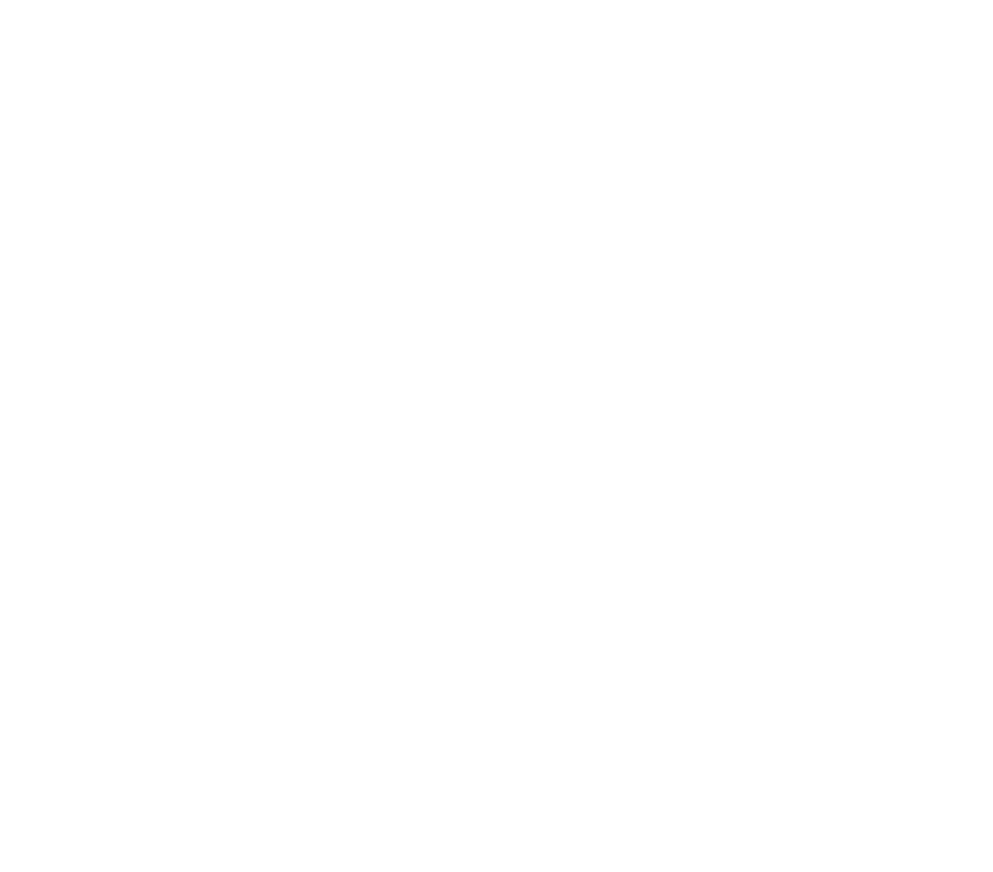
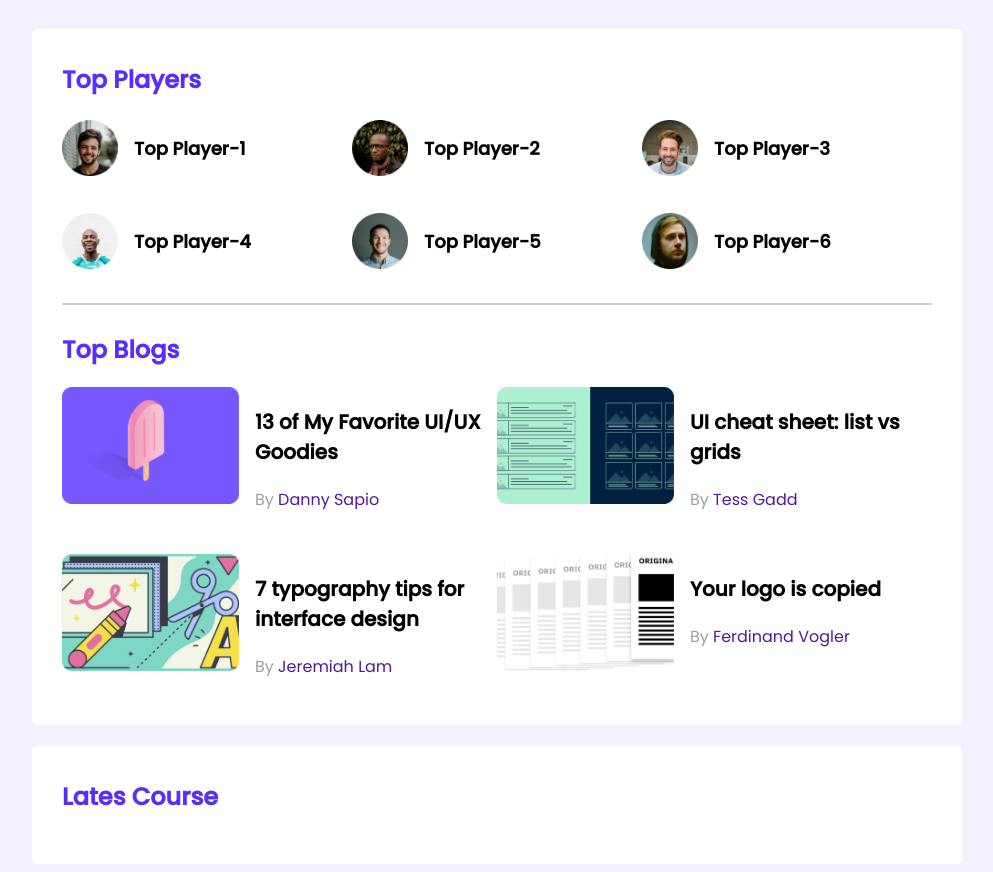
Before and after one commit to ihsanulcode/leader-board-css3, a plain HTML site: page index.html in a window 1280 px wide. Shown: the whole page, without its empty margins (143-1136 px from the left). Before the commit the page ends 800 px from the top, so only its background shows below. Drawn offline with Linux system fonts and the light colour scheme.

Commit message:
Top-sections

```diff
--- a/index.html
+++ b/index.html
@@ -6,10 +6,96 @@
     <meta http-equiv="X-UA-Compatible" content="IE=edge">
     <meta name="viewport" content="width=device-width, initial-scale=1.0">
     <title>Leader Board</title>
+    <!-- stylesheet -->
+    <link rel="stylesheet" href="styles/style.css">
 </head>
 
 <body>
+    <!-- header start -->
+    <header>
 
+    </header>
+    <!-- header end -->
+    <main>
+        <!-- top players and top blogs -->
+        <section class="container">
+            <div class="top-players">
+                <h2 class="section-title">Top Players</h2>
+                <div class="players">
+                    <div class="player">
+                        <img src="images/players/player-1.png" alt="">
+                        <h3 class="player-name">Top Player-1</h3>
+                    </div>
+                    <div class="player">
+                        <img src="images/players/player-2.png" alt="">
+                        <h3 class="player-name">Top Player-2</h3>
+                    </div>
+                    <div class="player">
+                        <img src="images/players/player-3.png" alt="">
+                        <h3 class="player-name">Top Player-3</h3>
+                    </div>
+                    <div class="player">
+                        <img src="images/players/player-4.png" alt="">
+                        <h3 class="player-name">Top Player-4</h3>
+                    </div>
+                    <div class="player">
+                        <img src="images/players/player-5.png" alt="">
+                        <h3 class="player-name">Top Player-5</h3>
+                    </div>
+                    <div class="player">
+                        <img src="images/players/player-6.png" alt="">
+                        <h3 class="player-name">Top Player-6</h3>
+                    </div>
+                </div>
+            </div>
+            <hr>
+            <div class="top-blogs">
+                <h2 class="section-title">Top Blogs</h2>
+                <div class="blogs">
+                    <article class="blog">
+                        <div class="thumbnail">
+                            <img src="images/blogs/blog-1.png" alt="">
+                        </div>
+                        <div class="blog-info">
+                            <h3 class="blog-title">13 of My Favorite UI/UX Goodies</h3>
+                            <p class="blog-author">By <a href="">Danny Sapio</a></p>
+                        </div>
+                    </article>
+                    <article class="blog">
+                        <div class="thumbnail">
+                            <img src="images/blogs/blog-2.png" alt="">
+                        </div>
+                        <div class="blog-info">
+                            <h3 class="blog-title">UI cheat sheet: list vs grids</h3>
+                            <p class="blog-author">By <a href="">Tess Gadd</a></p>
+                        </div>
+                    </article>
+                    <article class="blog">
+                        <div class="thumbnail">
+                            <img src="images/blogs/blog-3.png" alt="">
+                        </div>
+                        <div class="blog-info">
+                            <h3 class="blog-title">7 typography tips for interface design</h3>
+                            <p class="blog-author">By <a href="">Jeremiah Lam</a></p>
+                        </div>
+                    </article>
+                    <article class="blog">
+                        <div class="thumbnail">
+                            <img src="images/blogs/blog-4.png" alt="">
+                        </div>
+                        <div class="blog-info">
+                            <h3 class="blog-title">Your logo is copied</h3>
+                            <p class="blog-author">By <a href="">Ferdinand Vogler</a></p>
+                        </div>
+                    </article>
+                </div>
+            </div>
+        </section>
+        <!-- Letest Courses -->
+        <section class="container">
+            <h2 class="section-title">Lates Course</h2>
+        </section>
+    </main>
 </body>
 
 </html>
--- /dev/null
+++ b/styles/style.css
@@ -0,0 +1,80 @@
+/* fonts */
+@import url('https://fonts.googleapis.com/css2?family=Poppins:wght@400;500&display=swap');
+
+/* common styles */
+body{
+    font-family: 'Poppins', sans-serif;
+    background-color: #F3F1FF;
+}
+main{
+    display: flex;
+    align-items: center;
+    flex-direction: column;
+}
+.container{
+    background-color: #FFFFFF;
+    width: 870px;
+    padding: 30px;
+    margin-top: 21px;
+    border-radius: 5px;
+}
+hr{
+    border: 1px solid #D1D1D1;
+    margin-bottom: 27px;
+}
+
+/* top players style */
+.top-players{
+    margin-bottom: 30px;
+}
+.section-title{
+    color: #562EFF;
+    font-size: 24px;
+    margin-top: 3px;
+}
+.players{
+    display: grid;
+    grid-template-columns: repeat(3, 1fr);
+    grid-row-gap: 30px;
+}
+.player{
+    display: flex;
+    align-items: center;
+}
+.players img{
+    width: 56px;
+    height: 56px;
+}
+.player-name{
+    margin-left: 16px;
+    font-size: 18px;
+}
+
+/* top blogs styles */
+.blogs{
+    display: grid;
+    grid-template-columns: repeat(2, 1fr);
+    grid-row-gap: 26px;
+}
+.blog{
+    display: flex;
+}
+.blog .thumbnail img{
+    width: 177px;
+    height: 117px;
+}
+.blog-info{
+    margin-left: 16px;
+}
+.blog-title{
+    font-size: 20px;
+}
+.blog-author{
+    color: #9F9F9F;
+    font-size: 16px;
+}
+.blog-author a{
+    text-decoration: none;
+    color: 562EFF;
+    font-size: 16px;
+}
```
